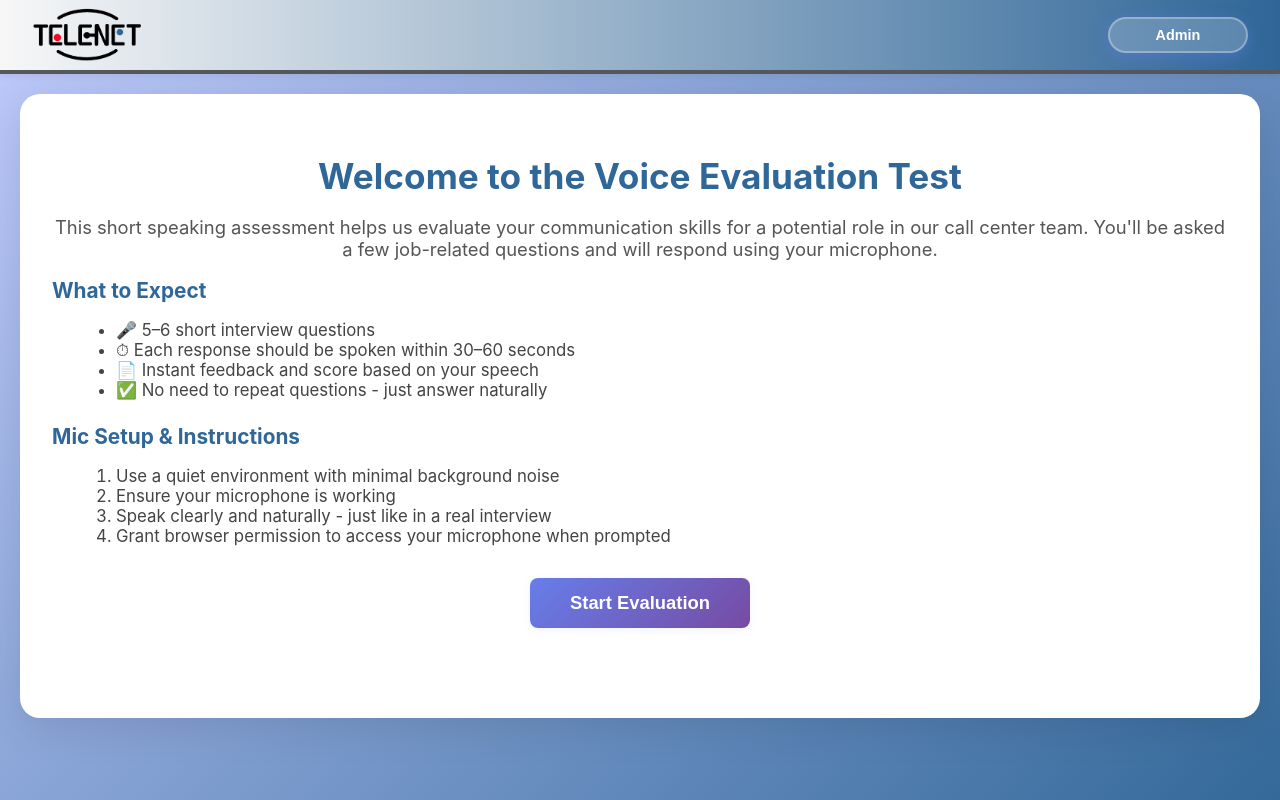
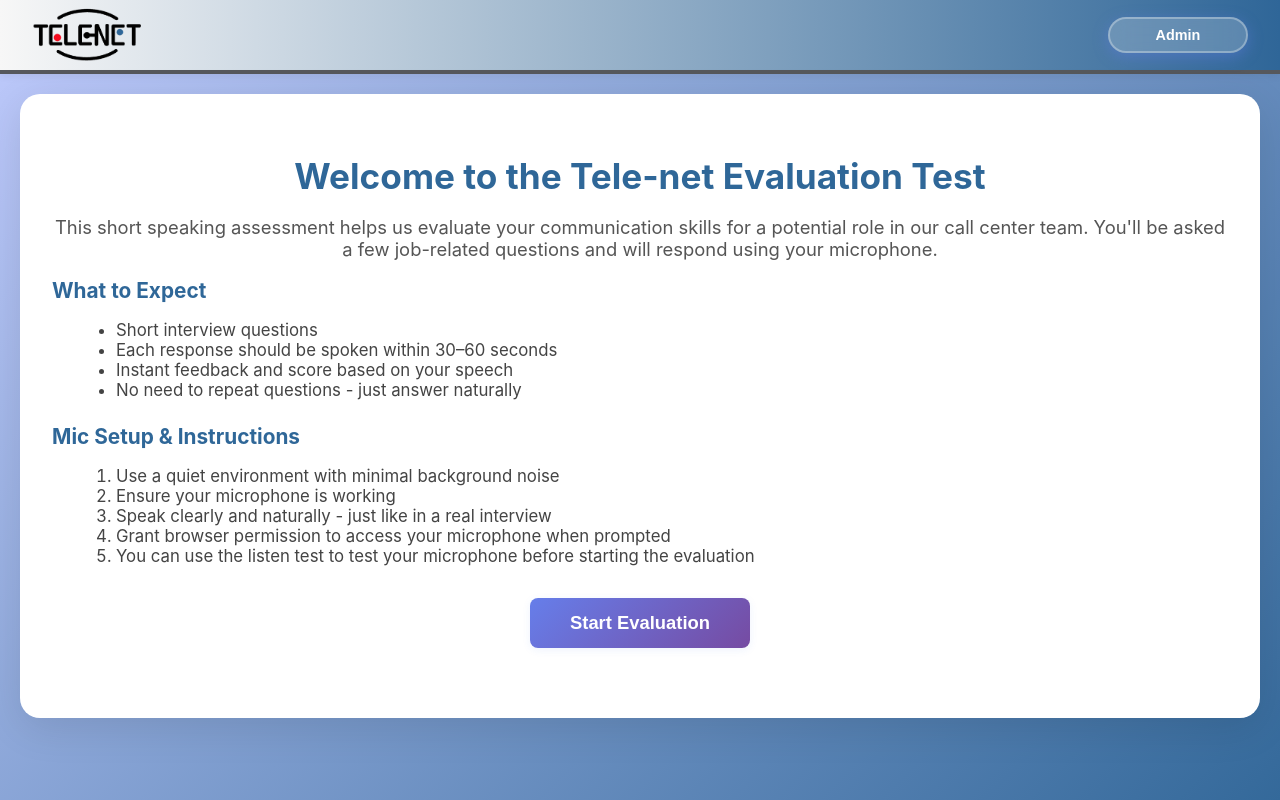
Before and after one commit to lujip/telenet-speech-evaluation-web-app, a React (Vite) app: page / in a window 1280 px wide. Built offline with nearby package versions, Linux system fonts and the light colour scheme.

Commit message:
Added ListenTet

```diff
--- a/src/components/admin/AdminDetailsModal.jsx
+++ b/src/components/admin/AdminDetailsModal.jsx
@@ -142,14 +142,14 @@ const AdminDetailsModal = ({ applicant, onClose }) => {
 
             {activeTab === 'placeholder-1' && (
               <div className="placeholder-content">
-                <h3>Placeholder 1</h3>
+                <h3>Listen Test (Not implemented)</h3>
                 <p>This is a placeholder tab. Content will be added here in the future.</p>
               </div>
             )}
 
             {activeTab === 'placeholder-2' && (
               <div className="placeholder-content">
-                <h3>Placeholder 2</h3>
+                <h3>Typing Test (Not implemented)</h3>
                 <p>This is a placeholder tab. Content will be added here in the future.</p>
               </div>
             )}
--- a/src/components/evaluationpage/EvaluationPage.jsx
+++ b/src/components/evaluationpage/EvaluationPage.jsx
@@ -322,23 +322,6 @@ const EvaluationPage = () => {
     }
   };
 
-  // Helper to prettify metrics and nested objects
-  const prettyPrint = (obj) => {
-    if (!obj) return null;
-    return (
-      <ul style={{ paddingLeft: 20 }}>
-        {Object.entries(obj).map(([k, v]) => (
-          <li key={k}>
-            <b>{k.replace(/_/g, ' ').replace(/\b\w/g, l => l.toUpperCase())}:</b>{' '}
-            {typeof v === 'object' && v !== null
-              ? prettyPrint(v) // Recursively print nested objects
-              : (typeof v === 'number' ? v.toFixed(2) : v)}
-          </li>
-        ))}
-      </ul>
-    );
-  };
-
   // Format time display
   const formatTime = (seconds) => {
     const mins = Math.floor(seconds / 60);
--- a/src/components/landingpage/LandingPage.jsx
+++ b/src/components/landingpage/LandingPage.jsx
@@ -28,7 +28,7 @@ const LandingPage = () => {
       <div className="box-container">
         {/* Hero Section */}
         <section className="hero-section">
-          <h1>Welcome to the Voice Evaluation Test</h1>
+          <h1>Welcome to the Tele-net Evaluation Test</h1>
           <p>
           This short speaking assessment helps us evaluate your communication skills for a potential role in our call center team.
           You'll be asked a few job-related questions and will respond using your microphone.
@@ -39,10 +39,10 @@ const LandingPage = () => {
         <section className="expect-section">
           <h2>What to Expect</h2>
           <ul>
-            <li>🎤 5–6 short interview questions</li>
-            <li>⏱ Each response should be spoken within 30–60 seconds</li>
-            <li>📄 Instant feedback and score based on your speech</li>
-            <li>✅ No need to repeat questions - just answer naturally</li>
+            <li>Short interview questions</li>
+            <li>Each response should be spoken within 30–60 seconds</li>
+            <li>Instant feedback and score based on your speech</li>
+            <li>No need to repeat questions - just answer naturally</li>
           </ul>
         </section>
 
@@ -50,10 +50,11 @@ const LandingPage = () => {
         <section className="mic-setup-section">
           <h2>Mic Setup & Instructions</h2>
           <ol>
-            <li>Use a quiet environment with minimal background noise  </li>
-            <li>Ensure your microphone is working </li>
+            <li>Use a quiet environment with minimal background noise</li>
+            <li>Ensure your microphone is working</li>
             <li>Speak clearly and naturally - just like in a real interview</li>
             <li>Grant browser permission to access your microphone when prompted</li>
+            <li>You can use the listen test to test your microphone before starting the evaluation</li>
           </ol>
         </section>
 
```
Also changed, not shown: src/components/listenTest/ListenTest.jsx (added, +10 -0 lines), src/components/listenTest/ListenTest.css (added), 1 other file (tests, documents, lock files or other folders).
